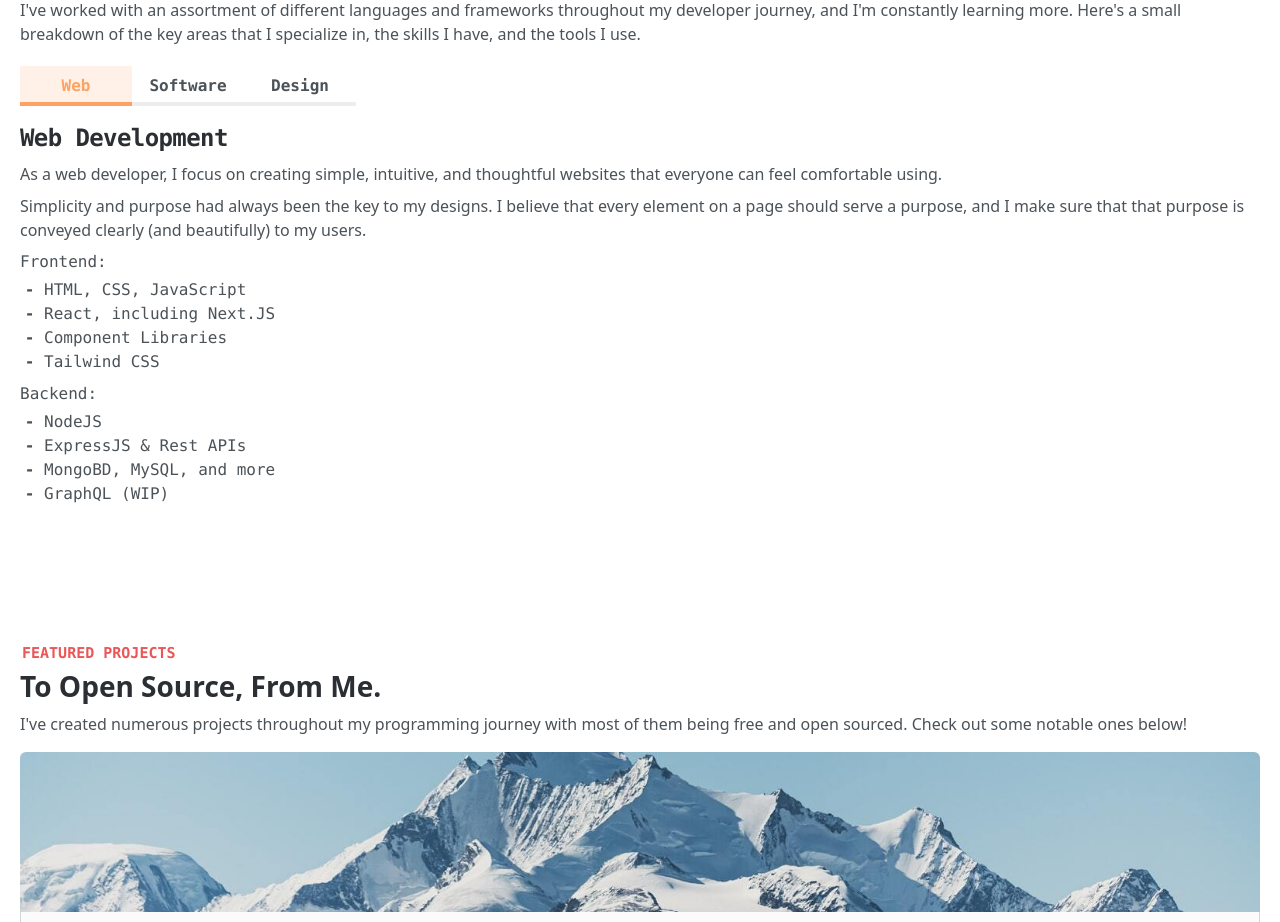
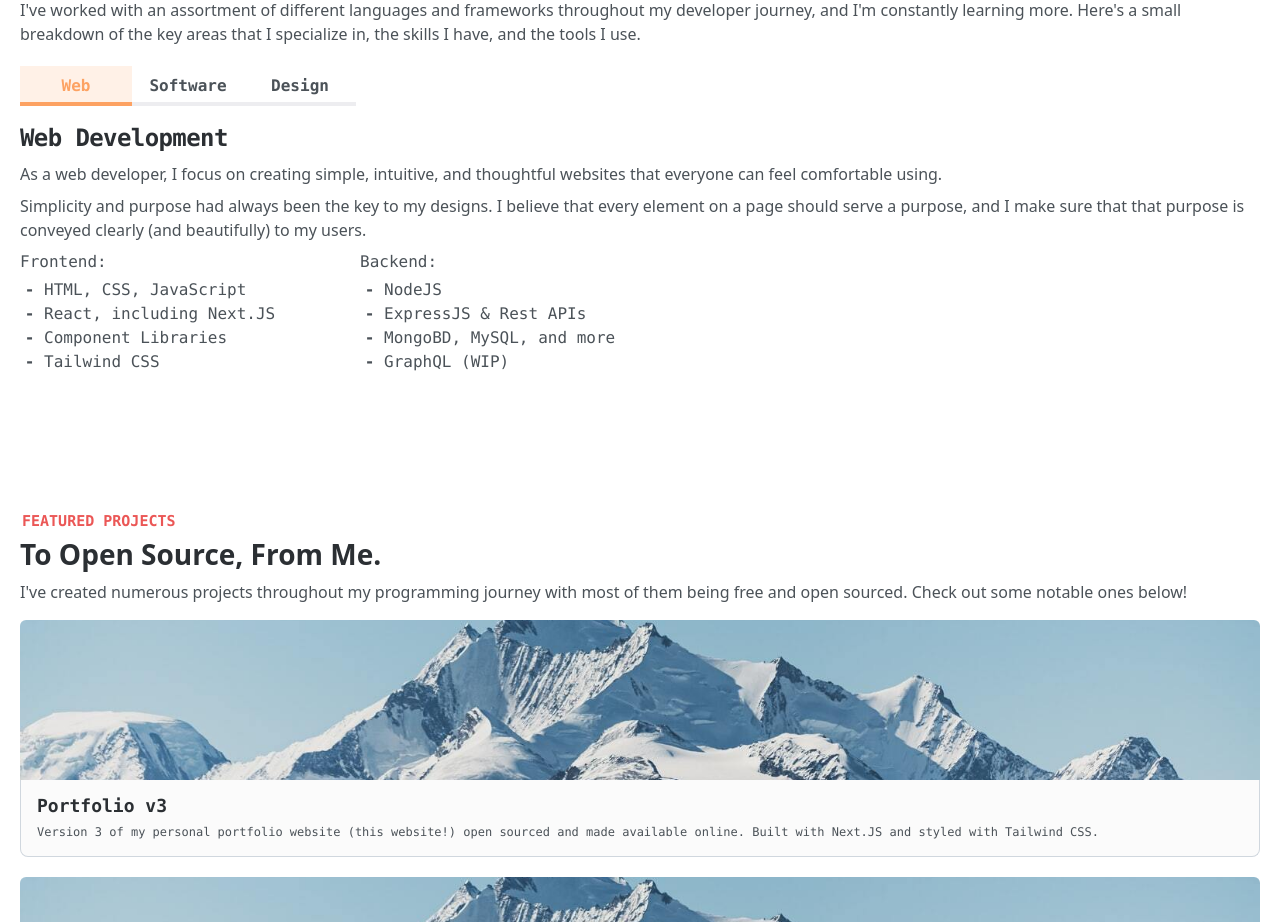
Before and after one commit to fvzy/zyy.sh, a Next.js app: page / in a window 1280 px wide. Shown: the part 880-1802 px from the top of the page. Built offline with nearby package versions, Linux system fonts and the light colour scheme.

Commit message:
Slide side scrolling bullet points

```diff
--- a/components/TabDisplay/Slide.tsx
+++ b/components/TabDisplay/Slide.tsx
@@ -10,13 +10,14 @@ interface SlideProps {
 }
 
 const Slide = ({ title, body, skillGroups, active, backdrop = false }: SlideProps) => {
-    return(<div className={"space-y-2 transition-opacity ease-in-out " + (active ? "opacity-100 " : "opacity-0 ") + (backdrop ? "invisible" : "absolute")}>
+    return(<div className={"space-y-2 transition-opacity ease-in-out w-full " + (active ? "z-10 opacity-100 " : "opacity-0 ") + (backdrop ? "invisible" : "absolute")}>
         <h3 className="text-2xl mono-bold text-main-light dark:text-main-dark tracking-tight">{title}</h3>
         {body.map((text, i) =>
             <DefText key={i}>{text}</DefText>)
         }
+        <div className="flex overflow-scroll no-scrollbar -mx-5 px-5">
             {skillGroups.map(({title, skills}, i) => (
-            <div key={i}>
+                <div className="min-w-[280px] w-full max-w-[340px] inline-block" key={i}>
                     <h4 className="mono-medium text-sub-light dark:text-sub-dark pb-1">{ title }</h4>
                     <ul className="mono-medium text-sub-light dark:text-sub-dark pl-6 list-dash">
                         {skills.map((skill, j) =>
@@ -25,6 +26,7 @@ const Slide = ({ title, body, skillGroups, active, backdrop = false }: SlideProp
                     </ul>
                 </div>
             ))}
+        </div>
     </div>)
 }
 
```
Lines whose indentation alone changed are shown as unchanged.
